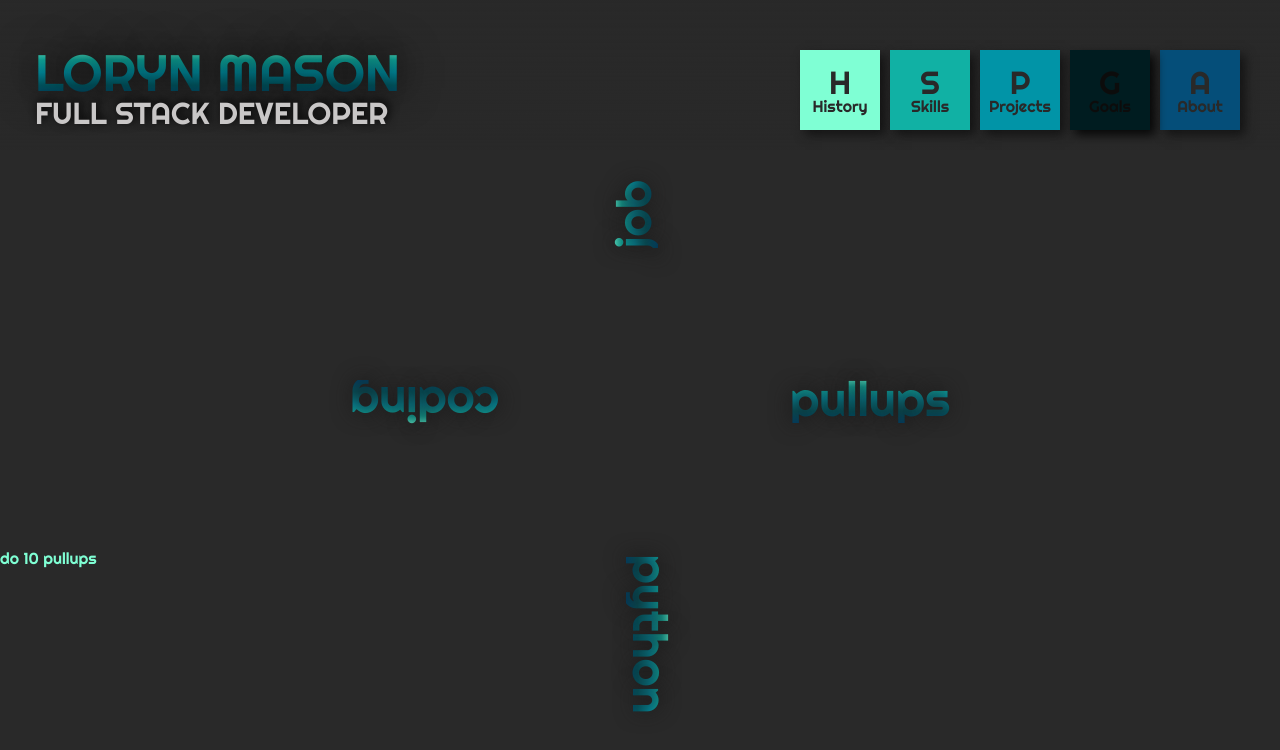
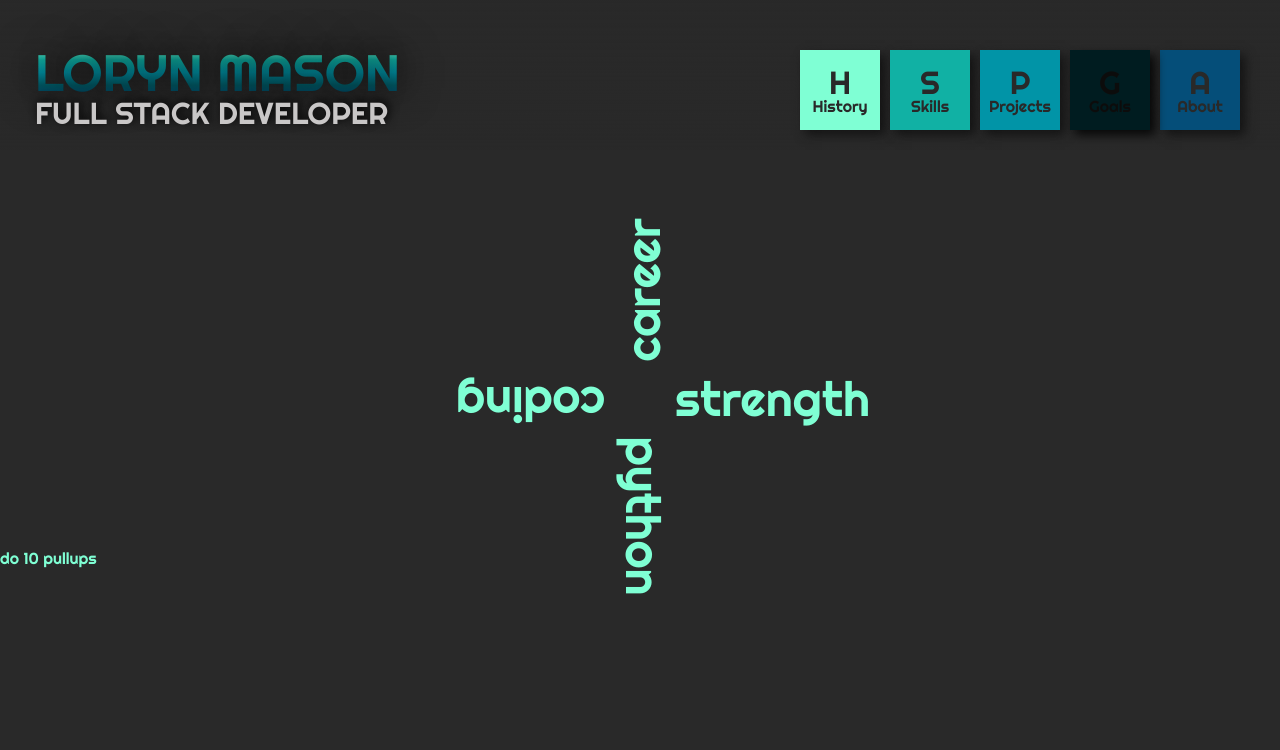
Before and after one commit to lorynmason/resume-site, a React (Create React App) app: page /goals in a window 1280 px wide. Shown: the top 750 px of the page. Built offline with nearby package versions, Linux system fonts and the light colour scheme.

Commit message:
Fix wheel wobble

```diff
--- a/src/Goals/Goals.js
+++ b/src/Goals/Goals.js
@@ -5,7 +5,7 @@ class Goals extends Component {
   constructor(){
     super()
     this.state = {
-      data: [{goal: 'job', info: 'land a kick ass job'}, {goal: 'pullups', info: 'do 10 pullups'}, {goal: 'python', info: 'learn python 3'}, {goal: 'coding', info: 'learn more!'}],
+      data: [{goal: 'career', info: 'land a kick ass job'}, {goal: 'strength', info: 'do 10 pullups'}, {goal: 'python', info: 'learn python 3'}, {goal: 'coding', info: 'learn more!'}],
       spin: false
     }
   }
@@ -26,7 +26,6 @@ class Goals extends Component {
       select = newdata.splice(3, 1)
     }
     newdata.splice(1, 0, ...select)
-
     this.setState({
       spin: true,
       data: newdata
@@ -40,7 +39,7 @@ class Goals extends Component {
   }
 
   render () {
-    const { data, show, spin } = this.state
+    const { data, spin } = this.state
     const goals = data.map((goal, i) => {
       const className = `goal goal${i + 1}`
       return (
--- a/src/styles/_Goals.scss
+++ b/src/styles/_Goals.scss
@@ -36,7 +36,13 @@
 
   .goal {
     position: absolute;
-    @include gradient-h1(3rem, -1px -1px 20px rgb(26, 25, 25));
+    // @include gradient-h1(3rem, -1px -1px 20px rgb(26, 25, 25));
+    width: 5px;
+    height: 3rem;
+    @include flexin;
+    justify-content: flex-start;
+    // background: blueviolet;
+    overflow: visible;
     cursor: pointer;
       &:hover {
         filter: invert(100%);
@@ -45,18 +51,17 @@
   }
 
   .goal1 {
-    transform: rotate(-90deg) translate(60px, 110px);
+    transform: rotate(-90deg) translate(-85px, 150px);
   }
 
   .goal2 {
-    transform: translate(300px, 125px);
+    transform: translate(185px, 125px);
   }
   .goal3 {
-    transform: rotate(90deg) translate(360px, -80px);
+    transform: rotate(90deg) translate(165px, -150px);
   }
-
   .goal4 {
-    transform: rotate(180deg) translate(140px, -130px);
+    transform: rotate(180deg) translate(-110px, -130px);
   }
 
 @keyframes spin {
```
